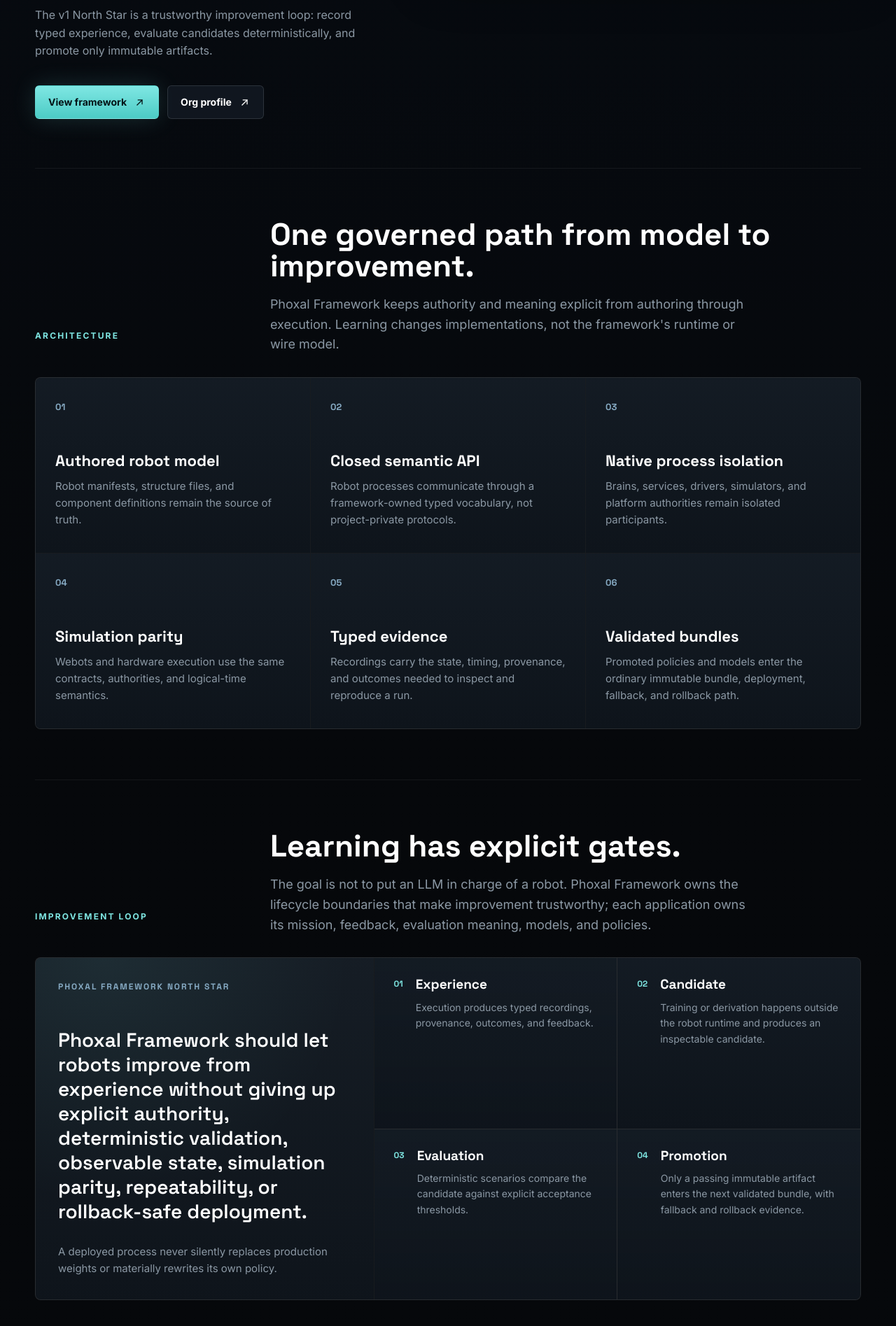
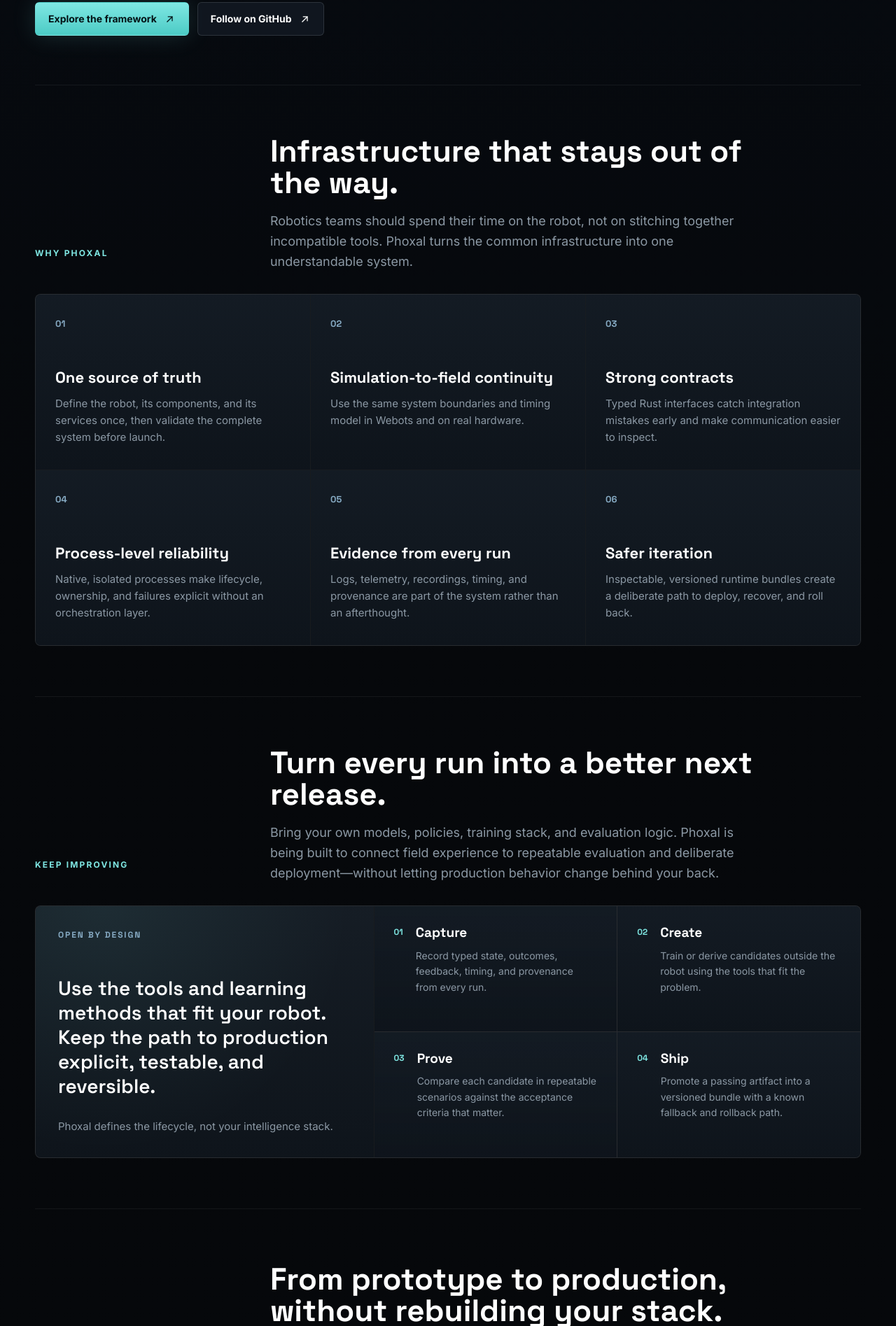
Before and after one commit to phoxal/website, a plain HTML site: page index.html in a window 1280 px wide. Shown: the part 905-2800 px from the top of the page at 70% size. Drawn offline with Linux system fonts and the light colour scheme.

Commit message:
docs: lead website with product value (#8)
Signed-off-by: jbernavaprah <webjure@gmail.com>

```diff
--- a/index.html
+++ b/index.html
@@ -5,19 +5,19 @@
     <meta name="viewport" content="width=device-width, initial-scale=1">
     <meta
       name="description"
-      content="Phoxal Framework is a Rust-first robotics framework for turning experience into deterministically evaluated, rollback-safe robot improvements."
+      content="Phoxal is an open-source, Rust-first framework for building reliable robots from simulation to deployment and safer iteration."
     >
     <meta name="theme-color" content="#06080B">
 
-    <meta property="og:title" content="PHOXAL | Phoxal Framework">
+    <meta property="og:title" content="PHOXAL | Build robots that leave the lab">
     <meta
       property="og:description"
-      content="Robots that improve from experience without giving up explicit authority, deterministic validation, simulation parity, observability, or rollback."
+      content="One coherent path from robot definition and simulation to deployment, observability, and safer iteration."
     >
     <meta property="og:type" content="website">
     <meta property="og:image" content="https://phoxal.com/assets/logo_phoxal_vertical.png">
 
-    <title>PHOXAL | Phoxal Framework</title>
+    <title>PHOXAL | Build robots that leave the lab</title>
 
     <link rel="icon" href="assets/phoxal-mark-transparent.png" type="image/png">
     <link rel="preconnect" href="https://fonts.googleapis.com">
@@ -39,7 +39,7 @@
         </a>
 
         <nav class="nav-links" aria-label="Primary navigation">
-          <a href="#north-star">North Star</a>
+          <a href="#why-phoxal">Why Phoxal</a>
           <a href="https://github.com/phoxal" target="_blank" rel="noreferrer" aria-label="Open PHOXAL on GitHub">GitHub</a>
           <a href="https://github.com/phoxal/framework" target="_blank" rel="noreferrer" aria-label="Open the PHOXAL framework repository">Framework</a>
           <a href="https://www.linkedin.com/company/phoxal" target="_blank" rel="noreferrer" aria-label="Open PHOXAL on LinkedIn">LinkedIn</a>
@@ -50,27 +50,27 @@
         <section class="hero" aria-labelledby="hero-title">
           <div class="hero-copy">
             <img class="hero-logo" src="assets/phoxal-logo-vertical-transparent.png" alt="PHOXAL Robotics Framework">
-            <p class="status-badge">Pre-alpha / Phoxal Framework v1</p>
-            <h1 id="hero-title">Robots should improve from experience—without giving up control.</h1>
+            <p class="status-badge">Open-source &middot; Pre-alpha</p>
+            <h1 id="hero-title">Build robots that can leave the lab.</h1>
             <p class="hero-description">
-              Phoxal Framework is an opinionated Rust-first robotics suite that carries a robot
-              from authored model through simulation, native execution, observability, and
-              rollback-safe deployment.
+              Phoxal is a Rust-first robotics framework designed to give teams one coherent path
+              from robot definition and simulation to deployment and operation—without rebuilding
+              the stack at every stage.
             </p>
             <p class="hero-note">
-              The v1 North Star is a trustworthy improvement loop: record typed experience,
-              evaluate candidates deterministically, and promote only immutable artifacts.
+              Model once. Test in simulation. Run on hardware. Understand every run. Ship the next
+              version with confidence.
             </p>
 
             <div class="hero-actions" role="group" aria-label="Primary links">
               <a class="button button-primary" href="https://github.com/phoxal/framework" target="_blank" rel="noreferrer" aria-label="Open the PHOXAL framework repository">
-                <span>View framework</span>
+                <span>Explore the framework</span>
                 <svg viewBox="0 0 24 24" aria-hidden="true">
                   <path d="M7 17 17 7M9 7h8v8" />
                 </svg>
               </a>
               <a class="button button-secondary" href="https://github.com/phoxal" target="_blank" rel="noreferrer" aria-label="Open PHOXAL on GitHub">
-                <span>Org profile</span>
+                <span>Follow on GitHub</span>
                 <svg viewBox="0 0 24 24" aria-hidden="true">
                   <path d="M7 17 17 7M9 7h8v8" />
                 </svg>
@@ -80,26 +80,27 @@
 
           <aside class="hero-visual" aria-labelledby="visual-title">
             <div class="visual-copy">
-              <p class="eyebrow">North Star</p>
-              <h2 id="visual-title">Experience becomes evidence. Evidence becomes a validated next bundle.</h2>
+              <p class="eyebrow">One path, end to end</p>
+              <h2 id="visual-title">From first simulation to every field update.</h2>
               <p>
-                The loop records typed state and provenance, produces candidates outside the robot
-                runtime, evaluates them in deterministic scenarios, and promotes only artifacts
-                that are observable, compatible, and safe to roll back.
+                Phoxal keeps the robot model, communication, timing, and runtime conventions
+                consistent as a system moves from development to hardware. Less glue. Fewer hidden
+                differences. Faster diagnosis when the real world disagrees.
               </p>
             </div>
             <img src="assets/phoxal-system.svg" alt="">
           </aside>
         </section>
 
-        <section class="section platform" aria-labelledby="platform-title">
+        <section id="why-phoxal" class="section platform" aria-labelledby="platform-title">
           <div class="section-heading">
-            <p class="eyebrow">Architecture</p>
+            <p class="eyebrow">Why Phoxal</p>
             <div>
-              <h2 id="platform-title">One governed path from model to improvement.</h2>
+              <h2 id="platform-title">Infrastructure that stays out of the way.</h2>
               <p class="section-intro">
-                Phoxal Framework keeps authority and meaning explicit from authoring through execution.
-                Learning changes implementations, not the framework's runtime or wire model.
+                Robotics teams should spend their time on the robot, not on stitching together
+                incompatible tools. Phoxal turns the common infrastructure into one understandable
+                system.
               </p>
             </div>
           </div>
@@ -107,61 +108,59 @@
           <div class="feature-grid">
             <article class="feature-card">
               <span class="feature-index">01</span>
-              <h3>Authored robot model</h3>
-              <p>Robot manifests, structure files, and component definitions remain the source of truth.</p>
+              <h3>One source of truth</h3>
+              <p>Define the robot, its components, and its services once, then validate the complete system before launch.</p>
             </article>
             <article class="feature-card">
               <span class="feature-index">02</span>
-              <h3>Closed semantic API</h3>
-              <p>Robot processes communicate through a framework-owned typed vocabulary, not project-private protocols.</p>
+              <h3>Simulation-to-field continuity</h3>
+              <p>Use the same system boundaries and timing model in Webots and on real hardware.</p>
             </article>
             <article class="feature-card">
               <span class="feature-index">03</span>
-              <h3>Native process isolation</h3>
-              <p>Brains, services, drivers, simulators, and platform authorities remain isolated participants.</p>
+              <h3>Strong contracts</h3>
+              <p>Typed Rust interfaces catch integration mistakes early and make communication easier to inspect.</p>
             </article>
             <article class="feature-card">
               <span class="feature-index">04</span>
-              <h3>Simulation parity</h3>
-              <p>Webots and hardware execution use the same contracts, authorities, and logical-time semantics.</p>
+              <h3>Process-level reliability</h3>
+              <p>Native, isolated processes make lifecycle, ownership, and failures explicit without an orchestration layer.</p>
             </article>
             <article class="feature-card">
               <span class="feature-index">05</span>
-              <h3>Typed evidence</h3>
-              <p>Recordings carry the state, timing, provenance, and outcomes needed to inspect and reproduce a run.</p>
+              <h3>Evidence from every run</h3>
+              <p>Logs, telemetry, recordings, timing, and provenance are part of the system rather than an afterthought.</p>
             </article>
             <article class="feature-card">
               <span class="feature-index">06</span>
-              <h3>Validated bundles</h3>
-              <p>Promoted policies and models enter the ordinary immutable bundle, deployment, fallback, and rollback path.</p>
+              <h3>Safer iteration</h3>
+              <p>Inspectable, versioned runtime bundles create a deliberate path to deploy, recover, and roll back.</p>
             </article>
           </div>
         </section>
 
         <section id="north-star" class="section" aria-labelledby="north-star-title">
           <div class="section-heading">
-            <p class="eyebrow">Improvement loop</p>
+            <p class="eyebrow">Keep improving</p>
             <div>
-              <h2 id="north-star-title">Learning has explicit gates.</h2>
+              <h2 id="north-star-title">Turn every run into a better next release.</h2>
               <p class="section-intro">
-                The goal is not to put an LLM in charge of a robot. Phoxal Framework owns the lifecycle
-                boundaries that make improvement trustworthy; each application owns its mission,
-                feedback, evaluation meaning, models, and policies.
+                Bring your own models, policies, training stack, and evaluation logic. Phoxal is
+                being built to connect field experience to repeatable evaluation and deliberate
+                deployment—without letting production behavior change behind your back.
               </p>
             </div>
           </div>
 
           <div class="north-star-grid">
             <figure class="north-star-promise">
-              <figcaption class="promise-label">Phoxal Framework North Star</figcaption>
+              <figcaption class="promise-label">Open by design</figcaption>
               <blockquote>
-                Phoxal Framework should let robots improve from experience without giving up explicit
-                authority, deterministic validation, observable state, simulation parity,
-                repeatability, or rollback-safe deployment.
+                Use the tools and learning methods that fit your robot. Keep the path to production
+                explicit, testable, and reversible.
               </blockquote>
               <p>
-                A deployed process never silently replaces production weights or materially
-                rewrites its own policy.
+                Phoxal defines the lifecycle, not your intelligence stack.
               </p>
             </figure>
 
@@ -169,29 +168,29 @@
               <li>
                 <span>01</span>
                 <div>
-                  <h3>Experience</h3>
-                  <p>Execution produces typed recordings, provenance, outcomes, and feedback.</p>
+                  <h3>Capture</h3>
+                  <p>Record typed state, outcomes, feedback, timing, and provenance from every run.</p>
                 </div>
               </li>
               <li>
                 <span>02</span>
                 <div>
-                  <h3>Candidate</h3>
-                  <p>Training or derivation happens outside the robot runtime and produces an inspectable candidate.</p>
+                  <h3>Create</h3>
+                  <p>Train or derive candidates outside the robot using the tools that fit the problem.</p>
                 </div>
               </li>
               <li>
                 <span>03</span>
                 <div>
-                  <h3>Evaluation</h3>
-                  <p>Deterministic scenarios compare the candidate against explicit acceptance thresholds.</p>
+                  <h3>Prove</h3>
+                  <p>Compare each candidate in repeatable scenarios against the acceptance criteria that matter.</p>
                 </div>
               </li>
               <li>
                 <span>04</span>
                 <div>
-                  <h3>Promotion</h3>
-                  <p>Only a passing immutable artifact enters the next validated bundle, with fallback and rollback evidence.</p>
+                  <h3>Ship</h3>
+                  <p>Promote a passing artifact into a versioned bundle with a known fallback and rollback path.</p>
                 </div>
               </li>
             </ul>
@@ -200,13 +199,13 @@
 
         <section class="section minimum-framework" aria-labelledby="minimum-framework-title">
           <div class="section-heading">
-            <p class="eyebrow">V1 usability floor</p>
+            <p class="eyebrow">Developer experience</p>
             <div>
-              <h2 id="minimum-framework-title">First, make the whole path boringly usable.</h2>
+              <h2 id="minimum-framework-title">From prototype to production, without rebuilding your stack.</h2>
               <p class="section-intro">
-                Minimum Working Framework means a developer can move from authored robot to
+                A dependable robot framework should let developers move from definition to
                 simulation and hardware, diagnose failures, and recover without editing framework
-                internals. Reference robots qualify that generic path; they do not define the framework.
+                internals or inventing custom glue.
               </p>
             </div>
           </div>
@@ -214,28 +213,28 @@
           <ul class="vision-grid">
             <li>
               <span>01</span>
-              <p>Author → validate → build an inspectable runtime bundle</p>
+              <p>Build the complete robot from one validated project</p>
             </li>
             <li>
               <span>02</span>
-              <p>Simulate → execute → record the same semantic graph</p>
+              <p>Run the same system model in simulation and on hardware</p>
             </li>
             <li>
               <span>03</span>
-              <p>Deploy → attach → inspect → stop, restart, and roll back</p>
+              <p>Deploy, observe, stop, restart, and roll back with confidence</p>
             </li>
           </ul>
         </section>
 
         <section class="section status" aria-labelledby="status-title">
           <div>
-            <p class="eyebrow">Status</p>
-            <h2 id="status-title">Pre-alpha. Expect loud breaks.</h2>
+            <p class="eyebrow">Built in the open</p>
+            <h2 id="status-title">A clear path to v1.</h2>
           </div>
           <p>
-            PHOXAL is pre-1.0 and the public repositories are moving quickly. It is ready to inspect,
-            discuss, and use as a design direction; it is not yet a stable dependency. Breaking API
-            and runtime changes are intentional and should fail loudly instead of silently drifting.
+            Phoxal is pre-alpha: the public repositories move quickly and interfaces can change.
+            The architecture and implementation are open today for robotics engineers who want to
+            explore the direction, challenge it, and follow the path toward a stable v1.
           </p>
         </section>
       </main>
@@ -243,7 +242,7 @@
       <footer class="site-footer">
         <p>&copy; PHOXAL</p>
         <nav aria-label="Footer links">
-          <a href="#north-star">North Star</a>
+          <a href="#why-phoxal">Why Phoxal</a>
           <a href="https://github.com/phoxal" target="_blank" rel="noreferrer" aria-label="Open PHOXAL on GitHub">GitHub</a>
           <a href="https://github.com/phoxal/framework" target="_blank" rel="noreferrer" aria-label="Open the PHOXAL framework repository">Framework</a>
           <a href="https://www.linkedin.com/company/phoxal" target="_blank" rel="noreferrer" aria-label="Open PHOXAL on LinkedIn">LinkedIn</a>
```
